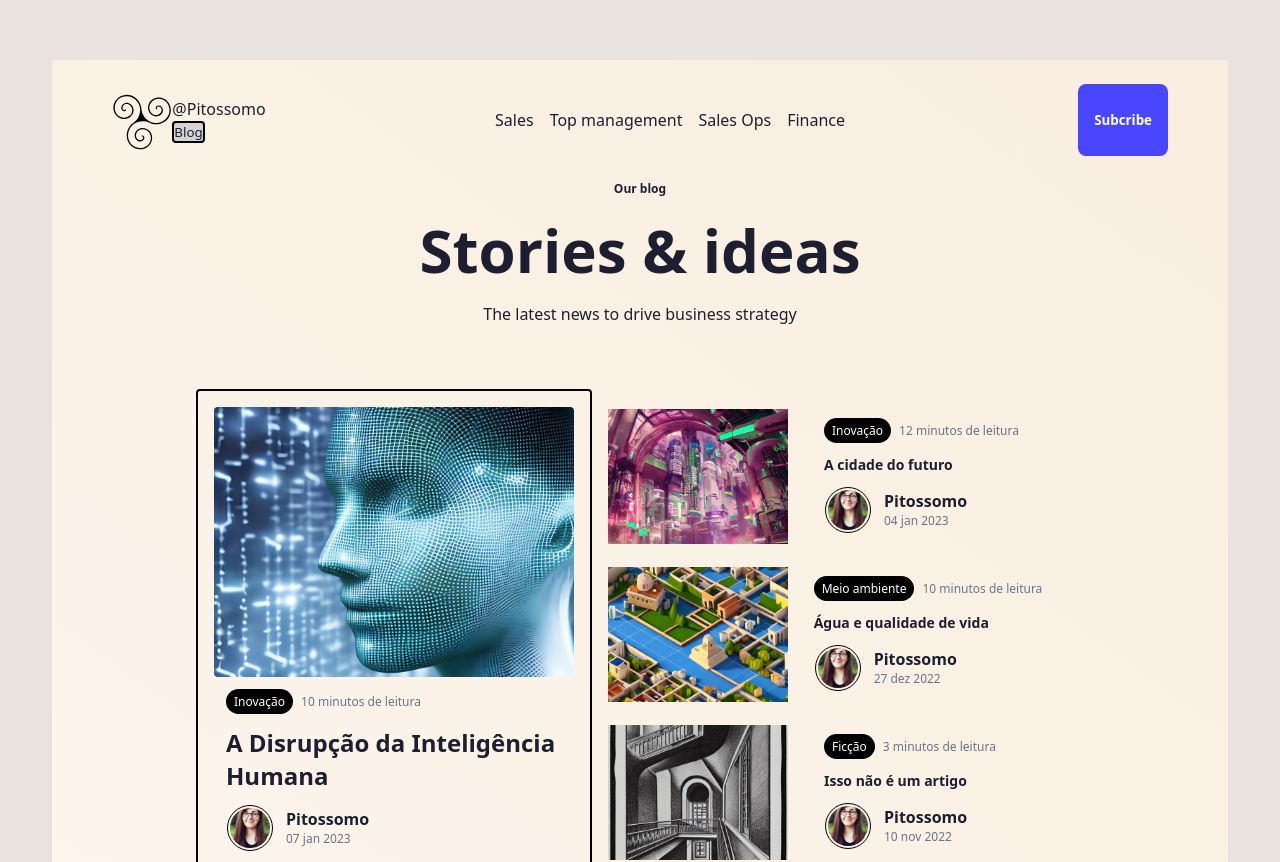
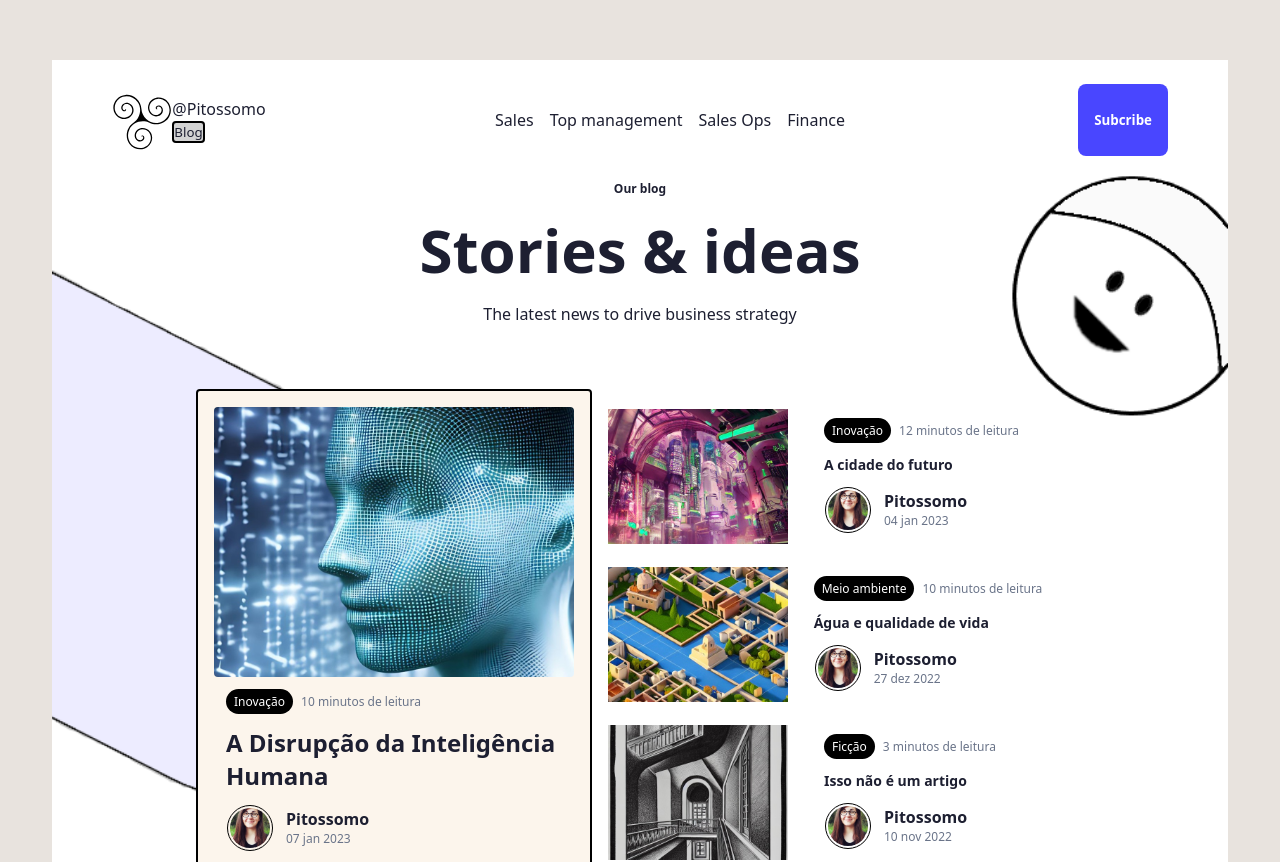
Before and after one commit to Pitossomo/angular-blog, an Angular app: page / in a window 1280 px wide. Shown: the top 862 px of the page. Built offline with nearby package versions, Linux system fonts and the light colour scheme.

Commit message:
Add background

```diff
--- a/src/app/app.component.css
+++ b/src/app/app.component.css
@@ -3,6 +3,9 @@
   max-width: var(--content-width);
   padding-bottom: 24px;
   background: linear-gradient(to bottom left, #F9EEDF, #FCF5EC);
+  background-image: url('/assets/img/bg.png');
+  background-repeat: no-repeat;
+  background-size: cover;
   display: flex;
   flex-direction: column;
   align-items: center;
--- a/src/app/components/dynamic-post/dynamic-post.component.css
+++ b/src/app/components/dynamic-post/dynamic-post.component.css
@@ -5,6 +5,7 @@
   border: 2px solid black;
   border-radius: 4px;
   width: 396px;
+  background-color: #FCF5EC;
 }
 
 .big-post > img {
```
Also changed, not shown: src/assets/img/bg.png (added).
